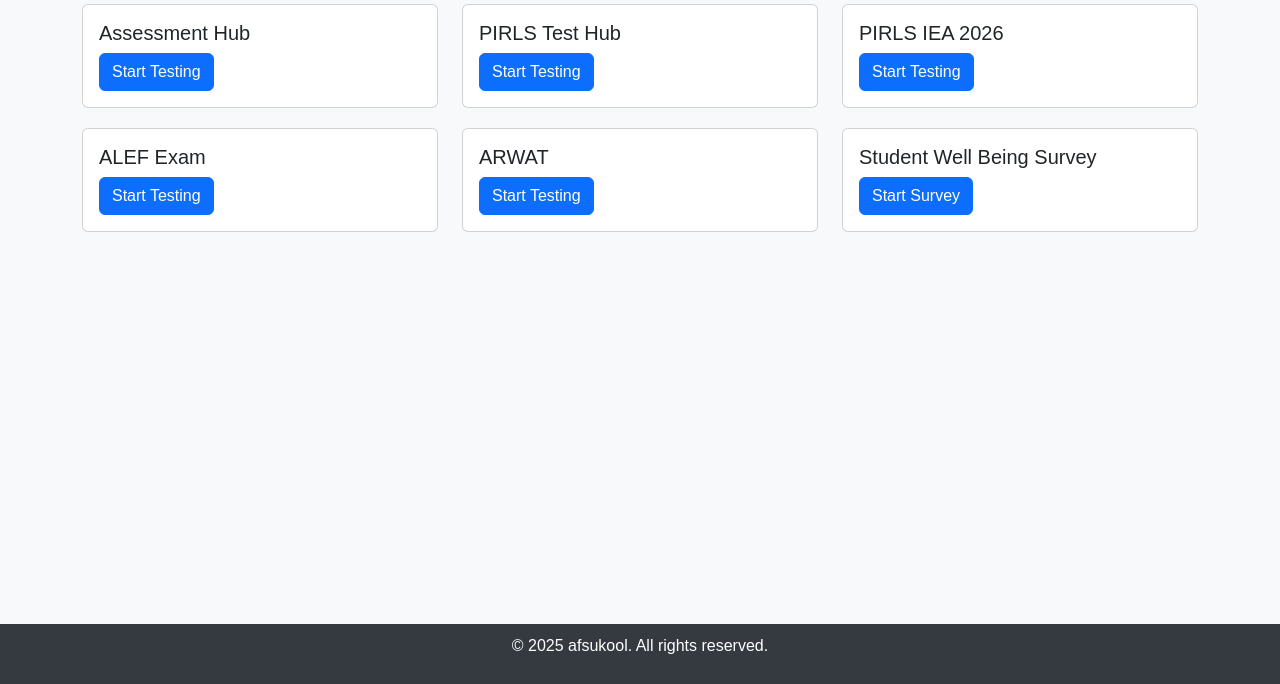
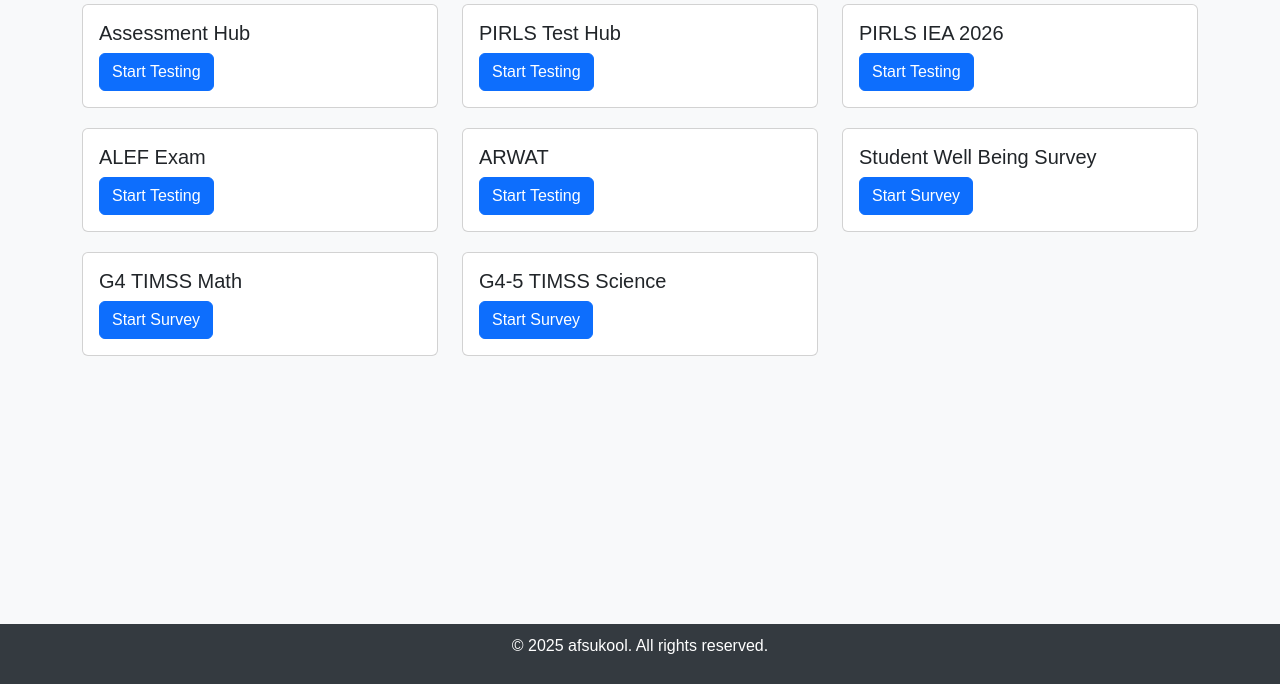
Before and after one commit to afsukool/aldanah, a plain HTML site: page index.html in a window 1280 px wide. Shown: the part 116-800 px from the top of the page. Drawn offline with nearby package versions, Linux system fonts and the light colour scheme.

Commit message:
Update index.html

```diff
--- a/index.html
+++ b/index.html
@@ -86,7 +86,22 @@
         </div>
       </div>
     </div>
-
+       <div class="col-md-4">
+      <div class="card">
+        <div class="card-body">
+          <h5 class="card-title">G4 TIMSS Math</h5>
+          <a href="https://forms.cloud.microsoft/r/CsafpYG21V" target="_blank" class="btn btn-primary">Start Survey</a>
+        </div>
+      </div>
+    </div>
+       <div class="col-md-4">
+      <div class="card">
+        <div class="card-body">
+          <h5 class="card-title">G4-5 TIMSS Science</h5>
+          <a href="https://forms.cloud.microsoft/r/bLzPEKq5kN" target="_blank" class="btn btn-primary">Start Survey</a>
+        </div>
+      </div>
+    </div>
 
 
   </div>
```
